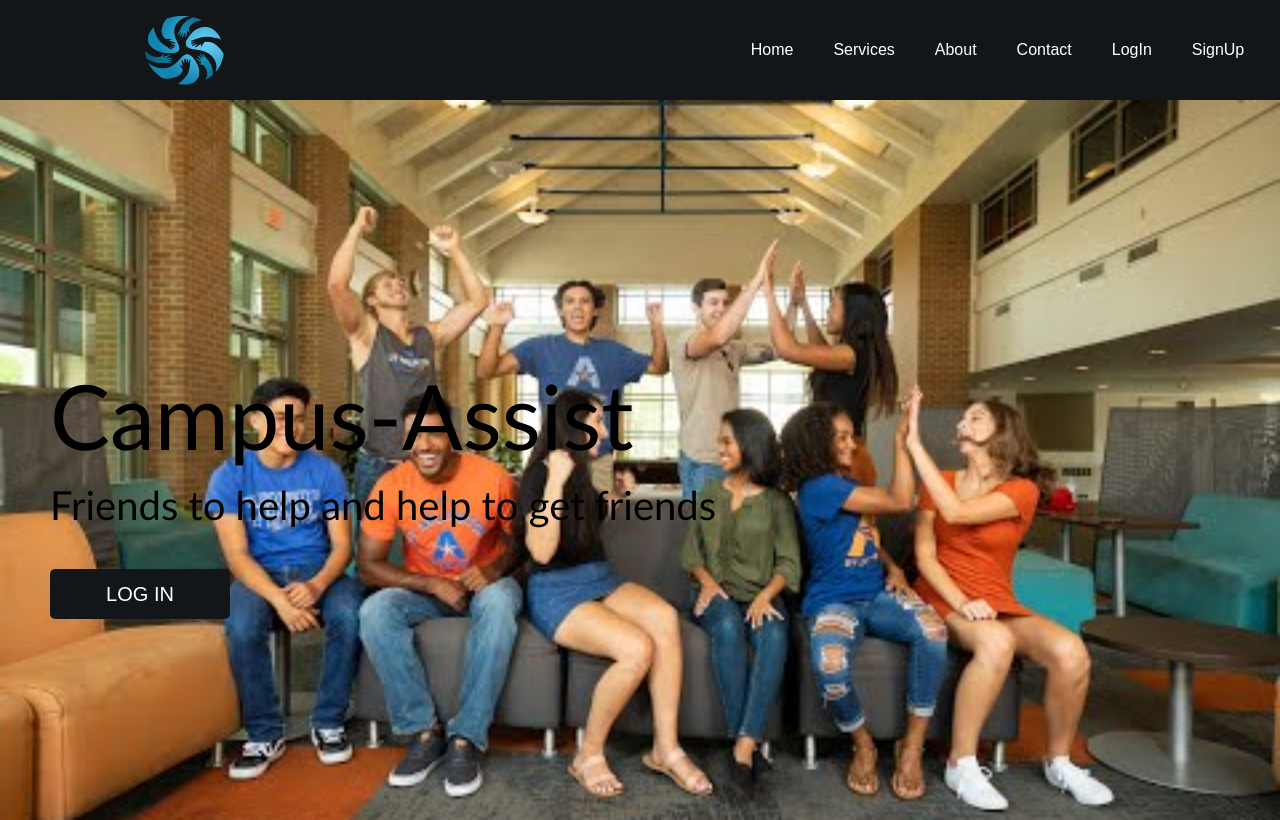
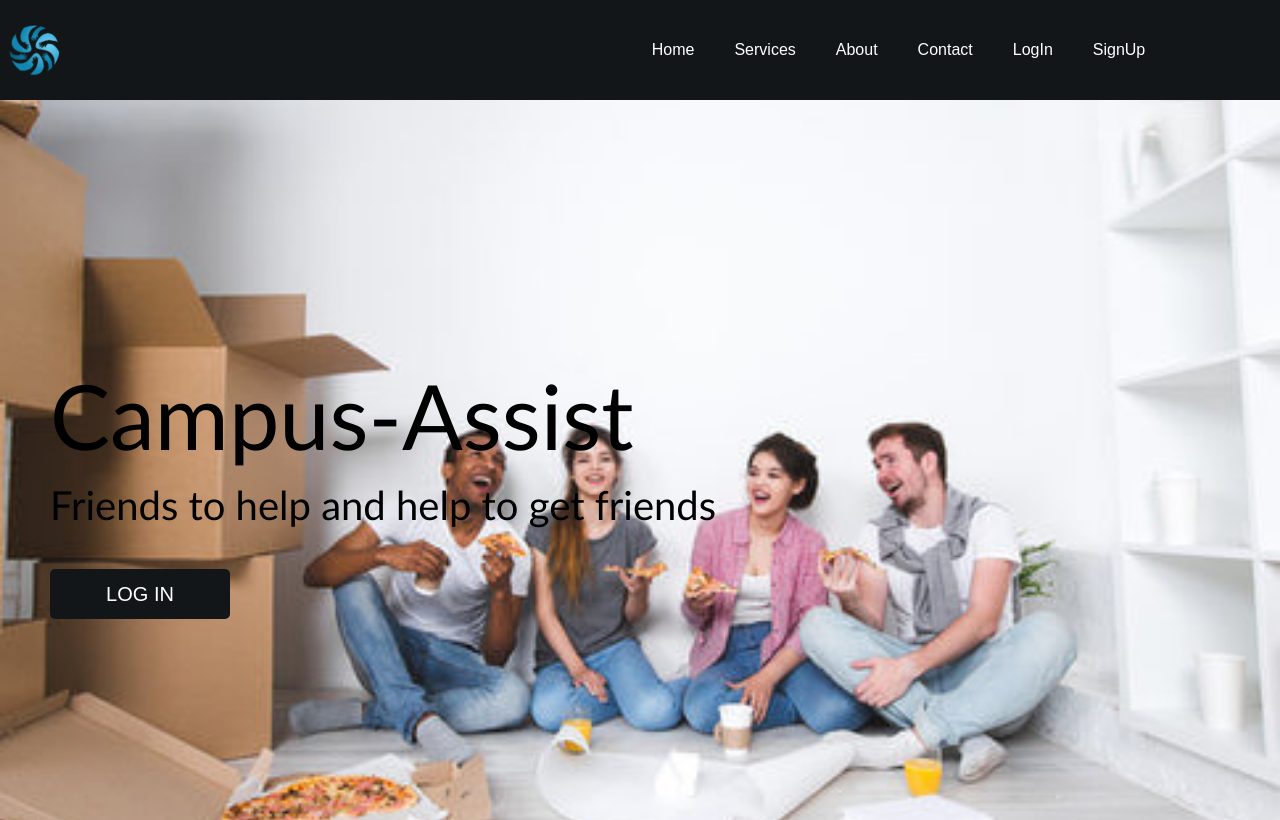
Before and after one commit to Pollito600/campus-assist, a React (Create React App) app in the folder campus-assist/: page / in a window 1280 px wide. Built offline with nearby package versions, Linux system fonts and the light colour scheme.

Commit message:
Log in fixed to land in services page

```diff
--- a/campus-assist/src/App.js
+++ b/campus-assist/src/App.js
@@ -13,6 +13,8 @@ import { BrowserRouter as Router, Routes, Route } from "react-router-dom";
 function App() {
   return (
     <div className="App">
+
+      {/* Creating Routes to redirect to different pages */}
       <Router>
         <Navbar />
         <Routes>
--- a/campus-assist/src/components/auth/SignIn.js
+++ b/campus-assist/src/components/auth/SignIn.js
@@ -1,12 +1,15 @@
 import React, { useState } from 'react';
 import { signInWithEmailAndPassword } from 'firebase/auth';
 import { auth } from '../../FirebaseConfig';
+import { useNavigate } from 'react-router-dom';
 
 const SignIn = () => {
   const [email, setEmail] = useState('');
   const [password, setPassword] = useState('');
   const [successMessage, setSuccessMessage] = useState('');
   const [errorMessage, setErrorMessage] = useState('');
+
+  const navigate = useNavigate(); // Rename to 'navigate' for clarity
 
   const signIn = (e) => {
     e.preventDefault();
@@ -17,6 +20,9 @@ const SignIn = () => {
           console.log(userCredential);
           setSuccessMessage(`Successfully logged in with email: ${email}`);
           setErrorMessage('');
+
+          // Redirect to the services page upon successful sign-in
+          navigate("/service");
         })
         .catch((error) => {
           console.log(error);
--- a/campus-assist/src/pages/About.js
+++ b/campus-assist/src/pages/About.js
@@ -7,7 +7,7 @@ function About() {
     <div className="about">
       <div
         className="aboutTop"
-        style={{ backgroundImage: `url(${MultipleStudents})` }}
+        style={{ backgroundImage: `url('${MultipleStudents}')` }}
       ></div>
       <div className="aboutBottom">
         <h1> ABOUT US</h1>
--- a/campus-assist/src/pages/Home.js
+++ b/campus-assist/src/pages/Home.js
@@ -1,11 +1,14 @@
 import React from "react";
 import { Link } from "react-router-dom";
-import BannerImage from "../assets/UTA students3.jpg";
+import BannerImage from "../assets/friends-helping-move-apartments.jpg";
 import "../styles/Home.css";
 
 function Home() {
   return (
-    <div className="home" style={{ backgroundImage: `url(${BannerImage})` }}>
+
+    /* Creating background image in home page and button to redirect to LogIn page */
+
+   <div className="home" style={{ backgroundImage: `url('${BannerImage}')` }}>
       <div className="headerContainer">
         <h1> Campus-Assist </h1>
         <p> Friends to help and help to get friends</p>
--- a/campus-assist/src/pages/Services.js
+++ b/campus-assist/src/pages/Services.js
@@ -5,6 +5,7 @@ import "../styles/Service.css";
 
 function Service() {
   return (
+    /* Showing different services from the service list */
     <div className="service">
       <h1 className="serviceTitle">Our Services</h1>
       <div className="serviceList">
--- a/campus-assist/src/styles/Navbar.css
+++ b/campus-assist/src/styles/Navbar.css
@@ -1,3 +1,4 @@
+/* Navigation Bar customization */
 .navbar {
   width: 100%;
   height: 100px;
@@ -7,15 +8,16 @@
 }
 
 .navbar .leftSide {
-  flex: 50%;
+  flex: 30%;
   height: 100%;
   display: flex;
   align-items: center;
-  padding-left: 150px;
+  padding-left: 10px;
 }
 
 .navbar .leftSide img {
-  width: 70px;
+  height: 50px;
+  width: 50px;
 }
 
 .navbar .rightSide {
```
